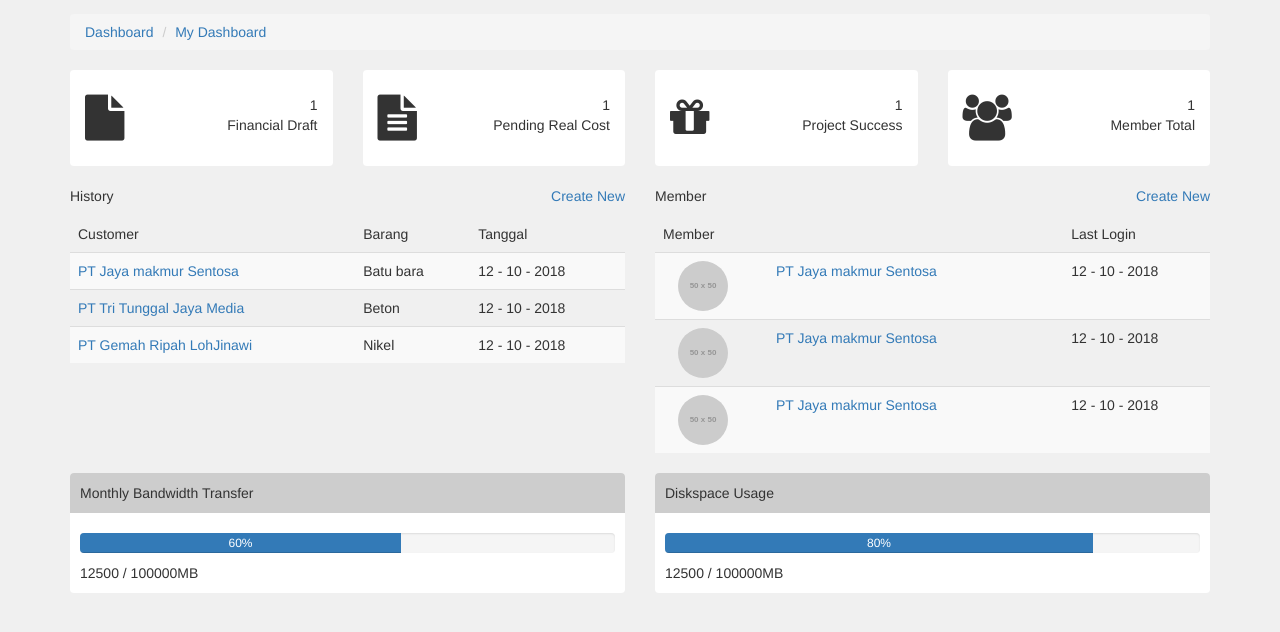
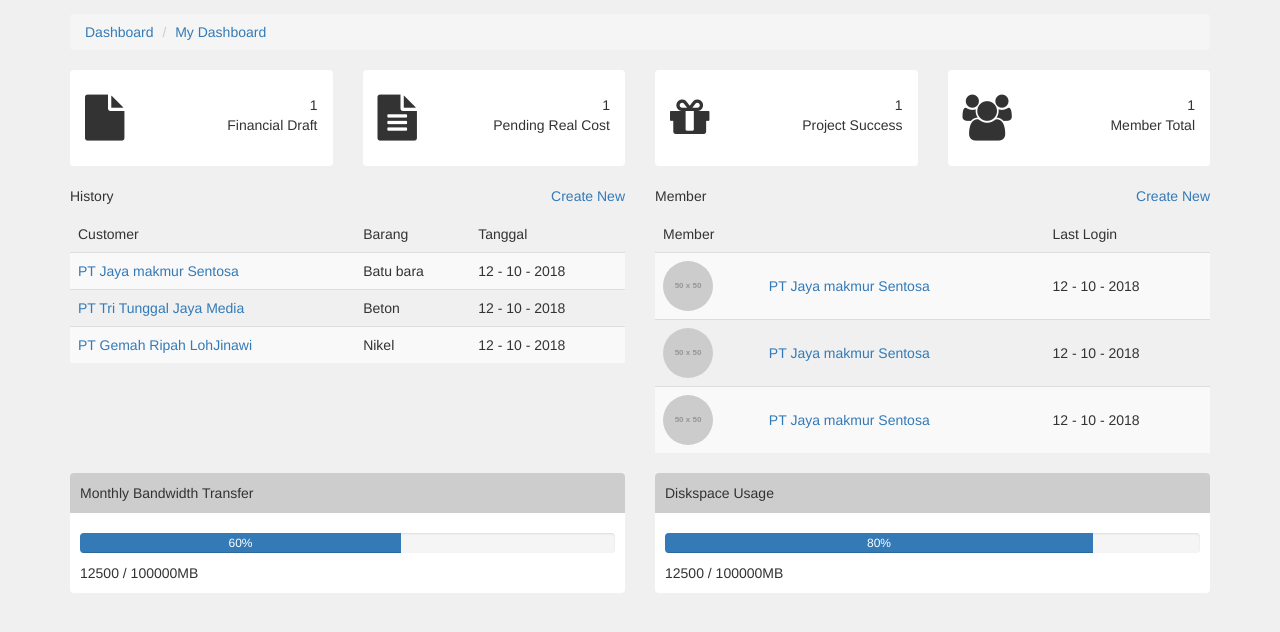
Before and after one commit to ganfadhil/jayamustika, a plain HTML site: page index.html in a window 1280 px wide. Shown: the part 58-690 px from the top of the page. Drawn offline with nearby package versions, Linux system fonts and the light colour scheme; placeholder pictures from the web are drawn by us.

Commit message:
revisi bentuk tabel member dan ngubah cssnya

```diff
--- a/css/style.css
+++ b/css/style.css
@@ -6,6 +6,9 @@ body{
   border-radius: 4px;
   padding: 25px 15px;
   margin-bottom: 20px;
+}
+.table > tbody > tr > td {
+     vertical-align: middle;
 }
 .table-header{
   margin-bottom: 30px;
--- a/index.html
+++ b/index.html
@@ -154,6 +154,7 @@
     </div>
 
     <div class="container">
+      <!-- table -->
       <div class="row">
         <!-- history table -->
         <div class="col-lg-6 col-md-6 col-sm-12 col-xs-12">
@@ -197,48 +198,37 @@
           <table class="table table-striped">
             <thead>
               <tr>
-                <td>Member</td>
+                <td colspan="2">Member</td>
                 <td>Last Login</td>
               </tr>
             </thead>
             <tbody>
               <tr>
                 <td>
-                  <div class="col-lg-3 col-md-3 col-sm-2 col-xs-5">
-                    <img class="img-responsive img-circle" src="http://via.placeholder.com/50x50" alt="foto">
-                  </div>
-                  <div class="col-lg-9 col-md-9 col-sm-10 col-xs-7">
-                    <a href="#">PT Jaya makmur Sentosa</a>
-                  </div>
+                  <img class="img-responsive img-circle" src="http://via.placeholder.com/50x50" alt="foto"/>
                 </td>
+                <td><a href="#">PT Jaya makmur Sentosa</a></td>
                 <td>12 - 10 - 2018</td>
               </tr>
               <tr>
                 <td>
-                  <div class="col-lg-3 col-md-3 col-sm-2 col-xs-5">
-                    <img class="img-responsive img-circle" src="http://via.placeholder.com/50x50" alt="foto">
-                  </div>
-                  <div class="col-lg-9 col-md-9 col-sm-10 col-xs-7">
-                    <a href="#">PT Jaya makmur Sentosa</a>
-                  </div>
+                  <img class="img-responsive img-circle" src="http://via.placeholder.com/50x50" alt="foto"/>
                 </td>
+                <td><a href="#">PT Jaya makmur Sentosa</a></td>
                 <td>12 - 10 - 2018</td>
               </tr>
               <tr>
                 <td>
-                  <div class="col-lg-3 col-md-3 col-sm-2 col-xs-5">
-                    <img class="img-responsive img-circle" src="http://via.placeholder.com/50x50" alt="foto">
-                  </div>
-                  <div class="col-lg-9 col-md-9 col-sm-10 col-xs-7">
-                    <a href="#">PT Jaya makmur Sentosa</a>
-                  </div>
+                  <img class="img-responsive img-circle" src="http://via.placeholder.com/50x50" alt="foto"/>
                 </td>
+                <td><a href="#">PT Jaya makmur Sentosa</a></td>
                 <td>12 - 10 - 2018</td>
               </tr>
             </tbody>
           </table>
         </div>
       </div>
+      <!-- server usage -->
       <div class="row">
         <div class="col-lg-6 col-md-6 col-sm-12 col-xs-12">
           <div class="bandwidth">
```
